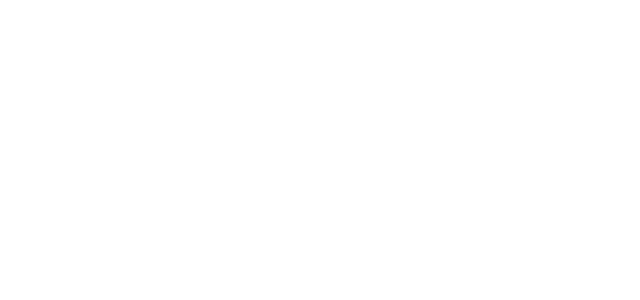
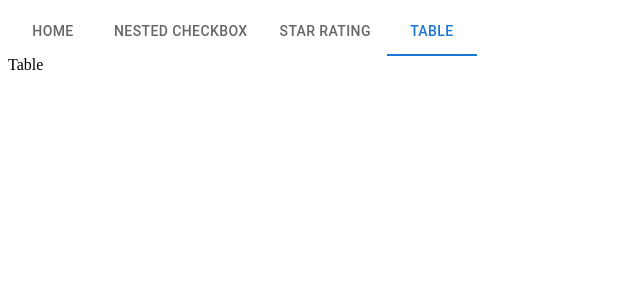
Before and after one commit to sailesh97/SDE1_to_SDE2_Prep, a React (Create React App) app in the folder Machine_Coding_Workspace/react-workspace/: page /table in a window 1280 px wide. Before the commit this address had no page. Shown: the top 300 px of the page, without its empty margins (0-640 px from the left). Built offline with nearby package versions, Linux system fonts and the light colour scheme.

Commit message:
Registering table routes

```diff
--- a/Machine_Coding_Workspace/react-workspace/src/App.js
+++ b/Machine_Coding_Workspace/react-workspace/src/App.js
@@ -1,12 +1,12 @@
-import { BrowserRouter, Routes, Route } from "react-router";
+import { BrowserRouter, Routes, Route, NavLink } from "react-router";
 import { Navigate } from "react-router-dom";
+
 import NestedCheckBox from "./components/NestedCheckbox/NestedCheckbox";
 import StarRating from "./components/StarRating/StarRating";
 import StarRatingWrapper from "./components/StarRating/StarRatingWrapper";
-import { NavLink } from "react-router";
 import AppLayout from './AppLayout';
-import NavbarTabs from "./NavbarTabs";
 import Home from "./components/Home/Home";
+import Table from "./components/Table/Table";
 
 function App() {
   return (
@@ -32,6 +32,8 @@
               </>
             }
           />
+          <Route path="/table" element={<Table/>}/>
+          <Route path="*" element={<Navigate to="/home" />} />
         </Route>
       </Routes>
     </BrowserRouter>
--- a/Machine_Coding_Workspace/react-workspace/src/NavbarTabs.js
+++ b/Machine_Coding_Workspace/react-workspace/src/NavbarTabs.js
@@ -5,6 +5,7 @@
   { label: "Home", path: "/home" },
   { label: "Nested Checkbox", path: "/nested-checkbox" },
   { label: "Star Rating", path: "/star-rating" },
+  {label: "Table", path: "/table"}
 ];
 
 export default function NavbarTabs() {
--- a/Machine_Coding_Workspace/react-workspace/src/components/Home/Home.jsx
+++ b/Machine_Coding_Workspace/react-workspace/src/components/Home/Home.jsx
@@ -1,10 +1,12 @@
-import { Link, NavLink } from "react-router-dom"
+import { NavLink } from "react-router-dom"
 function Home() {
     return (
         <div>
            <NavLink to="/nested-checkbox">Go to Nested Checkbox</NavLink>
            <br/>
            <NavLink to="/star-rating">Go to Star Rating</NavLink>
+           <br/>
+           <NavLink to="/table">Go to Table</NavLink>
         </div>
     )
 }
--- /dev/null
+++ b/Machine_Coding_Workspace/react-workspace/src/components/Table/Table.jsx
@@ -0,0 +1,9 @@
+function Table() {
+    return (
+        <div>
+            Table
+        </div>
+    )
+}
+
+export default Table
```
